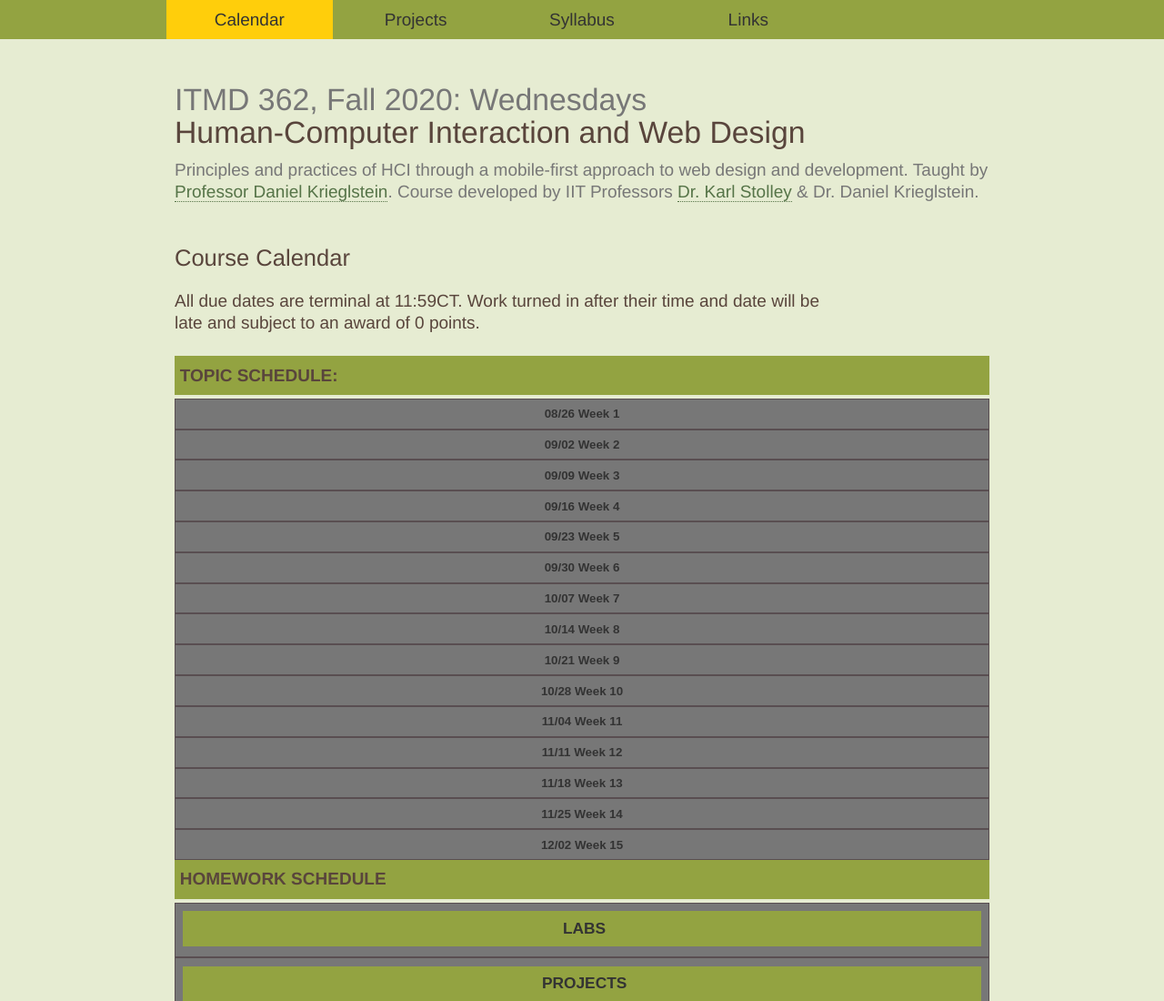
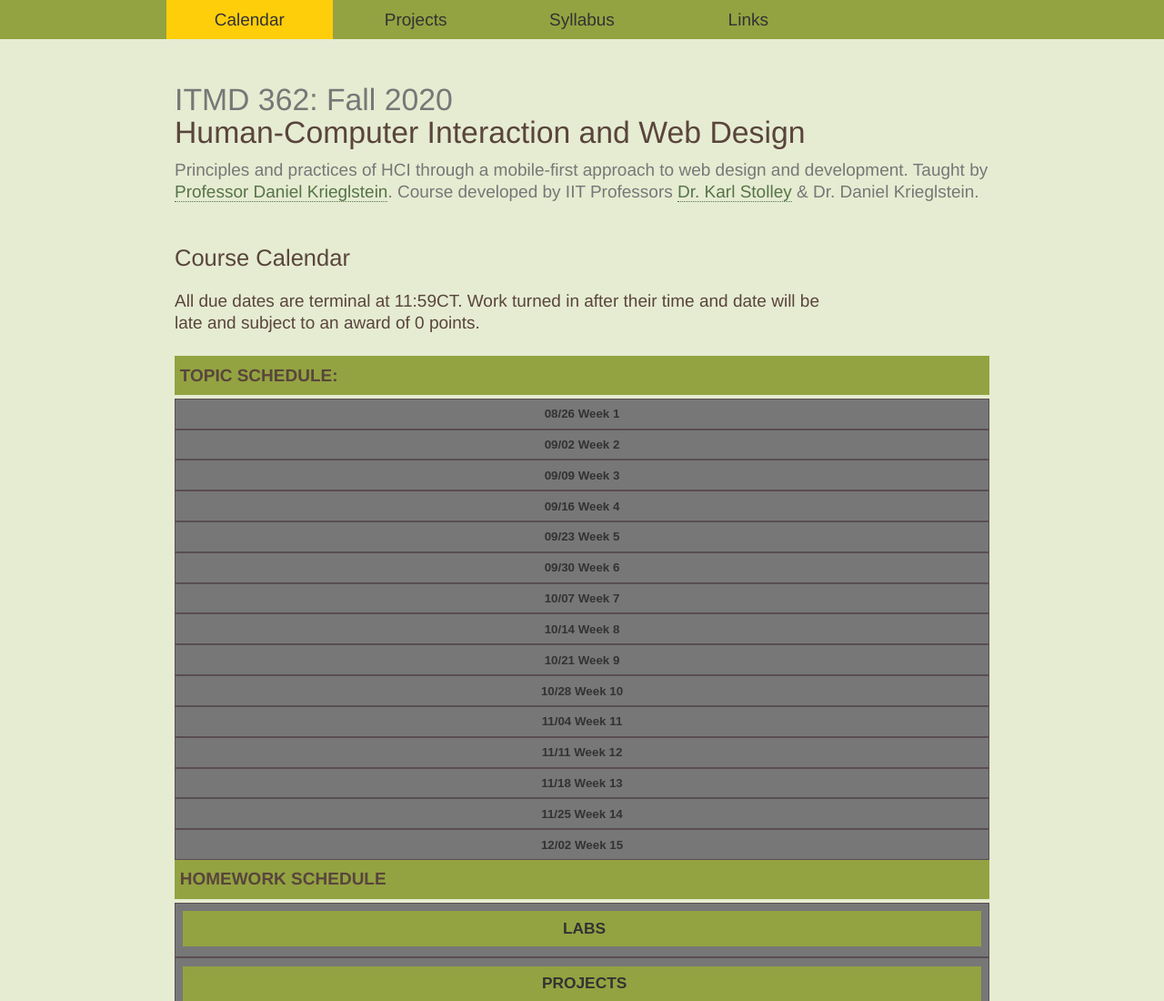
Before and after one commit to ymtmb/itmd-362-fall2020, a plain HTML site: page index.html in a window 1280 px wide. Shown: the top 1100 px of the page at 91% size. Drawn offline with nearby package versions, Linux system fonts and the light colour scheme.

Commit message:
updating class title

```diff
--- a/index.html
+++ b/index.html
@@ -11,7 +11,7 @@
 <body>
   <div id="page">
     <header id="header">
-      <h1><small>ITMD 362, Fall 2020: Wednesdays</small> Human-Computer Interaction and Web Design</h1>
+      <h1><small>ITMD 362&#x3a; Fall 2020</small> Human-Computer Interaction and Web Design</h1>
       <p class="tagline">
         Principles and practices of HCI through a mobile-first approach to web design and development.
         Taught by <a href="#instructor">Professor Daniel Krieglstein</a>. Course developed by IIT Professors
```
Also changed, not shown: links.html (+1 -1 lines), projects.html (+1 -1 lines), syllabus.html (+1 -1 lines).
